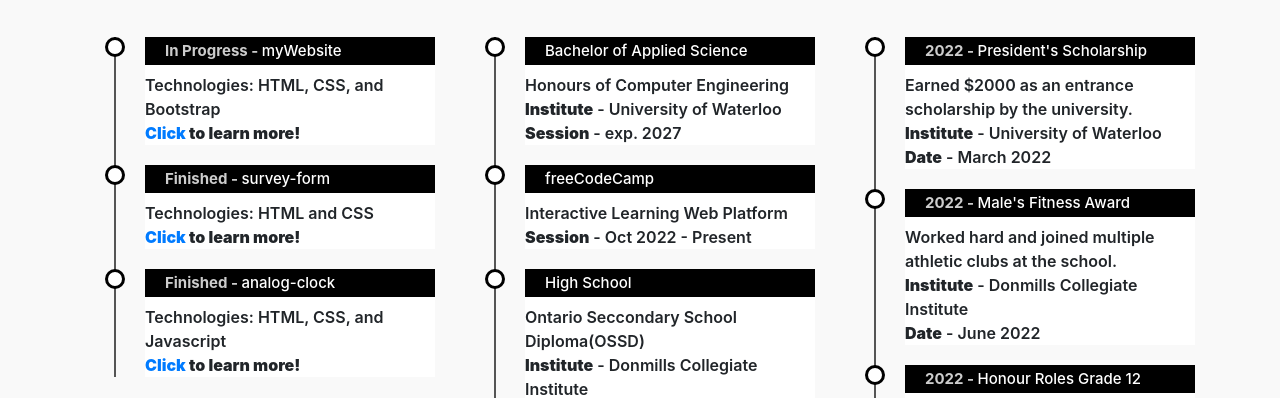
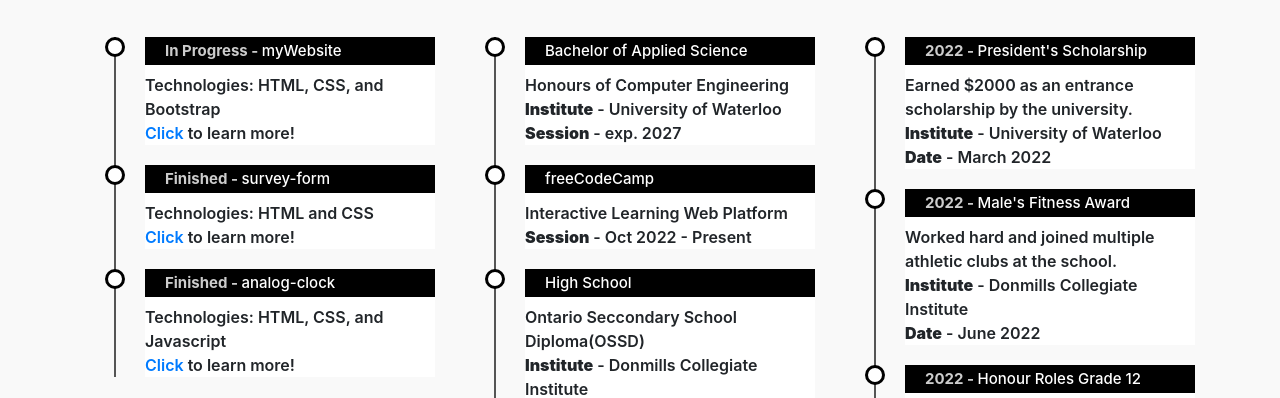
Before and after one commit to Sahil17999/myWebsite, a plain HTML site: page index.html in a window 1280 px wide. Shown: the part 1660-2058 px from the top of the page. Drawn offline with nearby package versions, Linux system fonts and the light colour scheme.

Commit message:
Update index.html

```diff
--- a/index.html
+++ b/index.html
@@ -123,7 +123,7 @@ and friends!
 <h4><span>In Progress - </span>myWebsite</h4>
 <p>
 Technologies: HTML, CSS, and Bootstrap<br>
-    <b><a class="hyperlink3" href="https://github.com/Sahil17999/myWebsite">Click</a> to learn more!</b>
+<a class="hyperlink3" href="https://github.com/Sahil17999/myWebsite">Click</a> to learn more!
 </p>
 </li>
 
@@ -131,7 +131,7 @@ Technologies: HTML, CSS, and Bootstrap<br>
 <h4><span>Finished - </span>survey-form</h4>
 <p>
 Technologies: HTML and CSS<br>
-<b><a class="hyperlink1" href="https://github.com/Sahil17999/survey-form">Click</a> to learn more!</b>
+<a class="hyperlink1" href="https://github.com/Sahil17999/survey-form">Click</a> to learn more!
 </p>
 </li>
 <li>
@@ -139,7 +139,7 @@ Technologies: HTML and CSS<br>
 <h4><span>Finished - </span>analog-clock</h4>
 <p>
 Technologies: HTML, CSS, and Javascript<br>
-<b><a class="hyperlink2" href="https://github.com/Sahil17999/analog-clock">Click</a> to learn more!</b>
+<a class="hyperlink2" href="https://github.com/Sahil17999/analog-clock">Click</a> to learn more!
 </p>
 </li>
 </ul>
```
